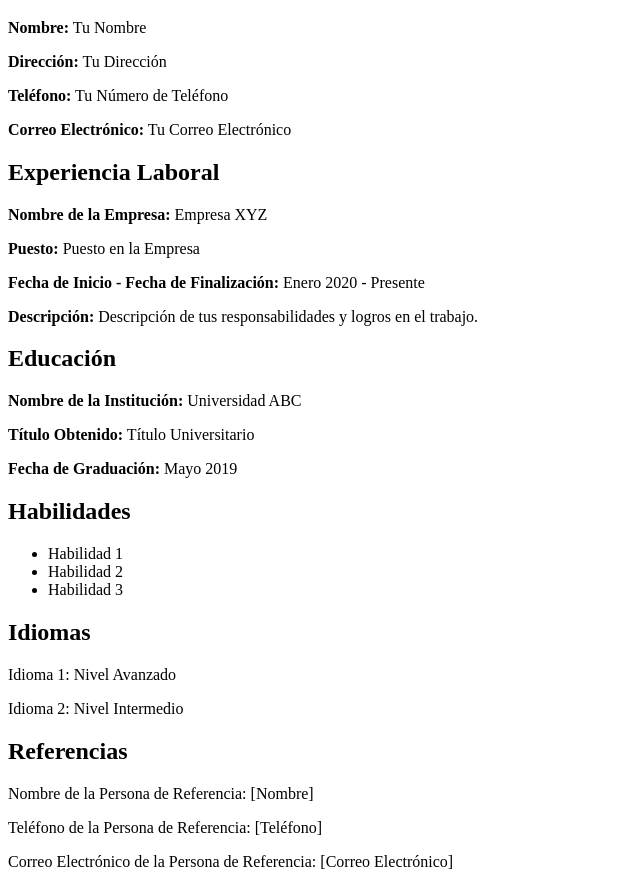
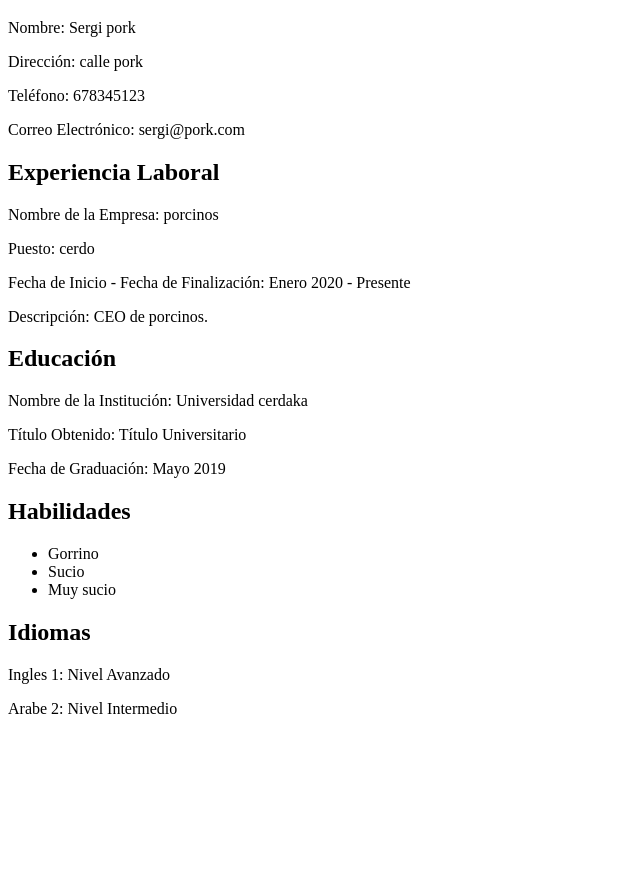
Before and after one commit to IvanaSpeziale/202310-w1ch2-sergi-ivana-carlos, a website: page cv.html in a window 1280 px wide. Shown: the part 195-1082 px from the top of the page, without its empty margins (0-640 px from the left). After the commit the page ends 929 px from the top, so only its background shows below. Drawn offline with Linux system fonts and the light colour scheme.

Commit message:
Modified cv.html

```diff
--- a/cv.html
+++ b/cv.html
@@ -22,37 +22,32 @@
   </header>
 
   <h1>Datos Personales</h1>
-  <p><strong>Nombre:</strong> Tu Nombre</p>
-  <p><strong>Dirección:</strong> Tu Dirección</p>
-  <p><strong>Teléfono:</strong> Tu Número de Teléfono</p>
-  <p><strong>Correo Electrónico:</strong> Tu Correo Electrónico</p>
+  <p><span>Nombre:</span> Sergi pork</p>
+  <p><span>Dirección:</span> calle pork</p>
+  <p><span>Teléfono:</span> 678345123</p>
+  <p><span>Correo Electrónico:</span> sergi@pork.com</p>
 
   <h2>Experiencia Laboral</h2>
-  <p><strong>Nombre de la Empresa:</strong> Empresa XYZ</p>
-  <p><strong>Puesto:</strong> Puesto en la Empresa</p>
-  <p><strong>Fecha de Inicio - Fecha de Finalización:</strong> Enero 2020 - Presente</p>
-  <p><strong>Descripción:</strong> Descripción de tus responsabilidades y logros en el trabajo.</p>
+  <p><span>Nombre de la Empresa:</span> porcinos</p>
+  <p><span>Puesto:</span> cerdo</p>
+  <p><span>Fecha de Inicio - Fecha de Finalización:</span> Enero 2020 - Presente</p>
+  <p><span>Descripción:</span> CEO de porcinos.</p>
 
   <h2>Educación</h2>
-  <p><strong>Nombre de la Institución:</strong> Universidad ABC</p>
-  <p><strong>Título Obtenido:</strong> Título Universitario</p>
-  <p><strong>Fecha de Graduación:</strong> Mayo 2019</p>
+  <p><span>Nombre de la Institución:</span> Universidad cerdaka</p>
+  <p><span>Título Obtenido:</span> Título Universitario</p>
+  <p><span>Fecha de Graduación:</span> Mayo 2019</p>
 
   <h2>Habilidades</h2>
   <ul>
-    <li>Habilidad 1</li>
-    <li>Habilidad 2</li>
-    <li>Habilidad 3</li>
+    <li>Gorrino</li>
+    <li>Sucio</li>
+    <li>Muy sucio</li>
   </ul>
 
   <h2>Idiomas</h2>
-  <p>Idioma 1: Nivel Avanzado</p>
-  <p>Idioma 2: Nivel Intermedio</p>
-
-  <h2>Referencias</h2>
-  <p>Nombre de la Persona de Referencia: [Nombre]</p>
-  <p>Teléfono de la Persona de Referencia: [Teléfono]</p>
-  <p>Correo Electrónico de la Persona de Referencia: [Correo Electrónico]</p>
+  <p>Ingles 1: Nivel Avanzado</p>
+  <p>Arabe 2: Nivel Intermedio</p>
 </body>
 
 </html>
```
